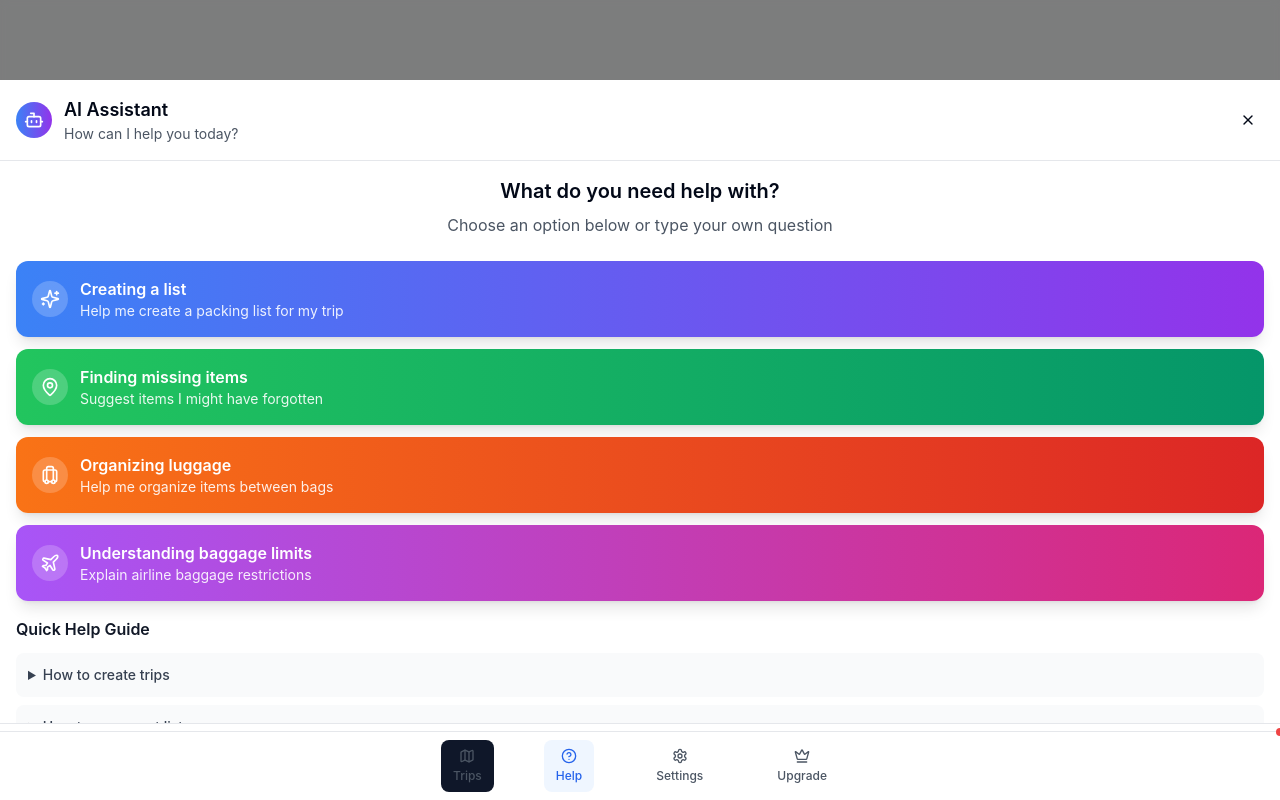
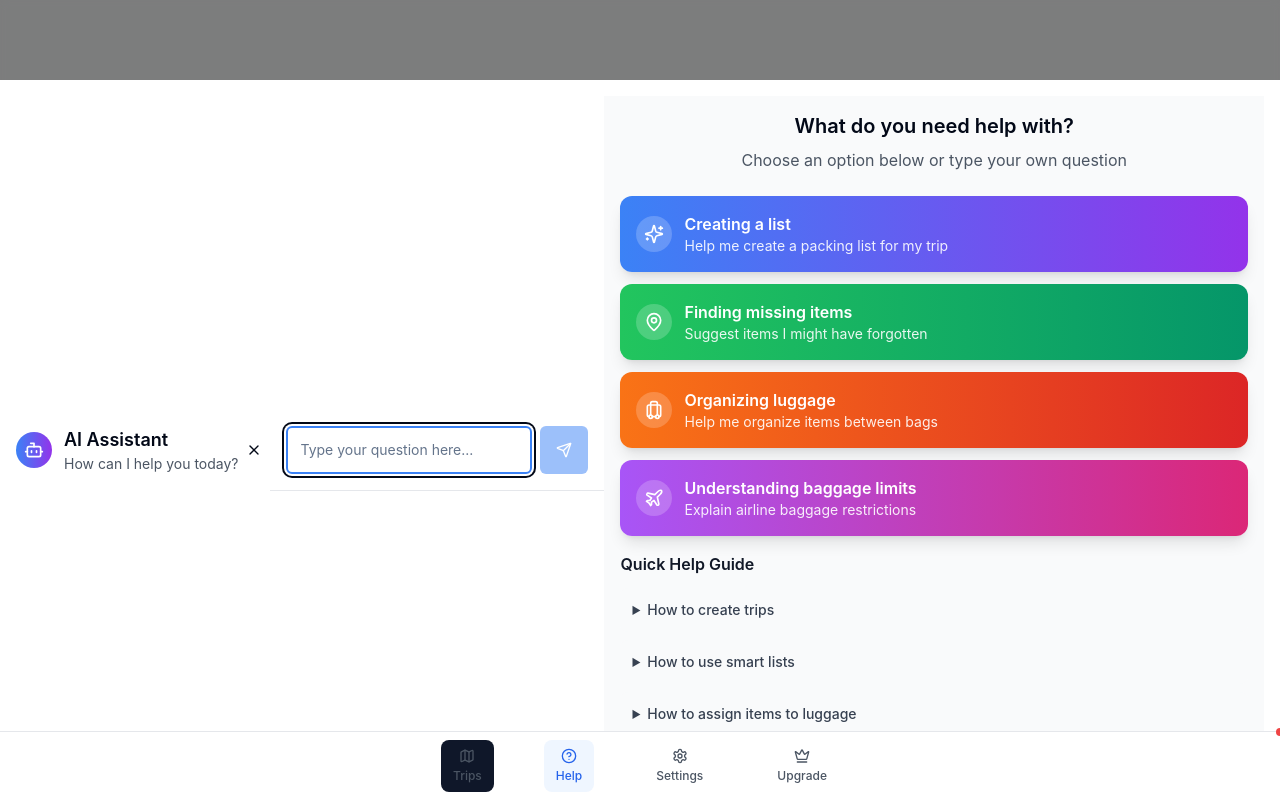
Before and after one commit to vlevsky/smart-pack-voyage, a React (Vite) app: page / in a window 1280 px wide. Both pictures are taken after a click on the button "Help". Built offline with nearby package versions, Linux system fonts and the light colour scheme.

Commit message:
Fix remaining issues
Move airline rules, improve settings, fix scrolling, and fix AI text input.

```diff
--- a/src/components/EnhancedAIAssistant.tsx
+++ b/src/components/EnhancedAIAssistant.tsx
@@ -148,8 +148,6 @@ export const EnhancedAIAssistant: React.FC<EnhancedAIAssistantProps> = ({
     setShowOptions(true);
   };
 
-  if (!isOpen) return null;
-
   return (
     <div className="fixed inset-0 bg-black/50 backdrop-blur-sm z-50 flex items-end justify-center">
       <motion.div
@@ -159,7 +157,7 @@ export const EnhancedAIAssistant: React.FC<EnhancedAIAssistantProps> = ({
         className="bg-white dark:bg-gray-900 rounded-t-3xl w-full h-[90vh] flex flex-col"
       >
         {/* Header */}
-        <div className="flex items-center justify-between p-4 border-b border-gray-200 dark:border-gray-700 bg-white dark:bg-gray-900 sticky top-0 z-10">
+        <div className="flex items-center justify-between p-4 border-b border-gray-200 dark:border-gray-700 bg-white dark:bg-gray-900 shrink-0">
           <div className="flex items-center gap-3">
             <div className="bg-gradient-to-r from-blue-500 to-purple-600 rounded-full p-2">
               <Bot className="h-5 w-5 text-white" />
@@ -178,11 +176,55 @@ export const EnhancedAIAssistant: React.FC<EnhancedAIAssistantProps> = ({
             <Button variant="ghost" size="sm" onClick={onClose} className="rounded-full h-8 w-8 p-0">
               <X className="h-4 w-4" />
             </Button>
+        </div>
+
+        {/* CRITICAL FIX: Input Section FIRST - Above all content */}
+        <div className="p-4 border-b border-gray-200 dark:border-gray-700 bg-white dark:bg-gray-900 shrink-0">
+          <div className="flex gap-2 items-end">
+            <div className="flex-1">
+              <Input
+                value={inputText}
+                onChange={(e) => setInputText(e.target.value)}
+                placeholder={showOptions ? "Type your question here..." : "Type your message..."}
+                onKeyDown={(e) => {
+                  if (e.key === 'Enter' && !e.shiftKey) {
+                    e.preventDefault();
+                    if (inputText.trim()) {
+                      if (showOptions) {
+                        setShowOptions(false);
+                      }
+                      handleSendMessage();
+                    }
+                  }
+                }}
+                className="min-h-[48px] text-base border-2 border-gray-300 dark:border-gray-600 focus:border-blue-500 focus:ring-2 focus:ring-blue-500/20 bg-white dark:bg-gray-800"
+                autoComplete="off"
+                autoCorrect="off"
+                autoCapitalize="sentences"
+                disabled={isTyping}
+                autoFocus
+              />
+            </div>
+            <Button
+              onClick={() => {
+                if (inputText.trim()) {
+                  if (showOptions) {
+                    setShowOptions(false);
+                  }
+                  handleSendMessage();
+                }
+              }}
+              disabled={!inputText.trim() || isTyping}
+              className="bg-blue-500 hover:bg-blue-600 disabled:opacity-50 min-h-[48px] min-w-[48px] shrink-0 text-white"
+              size="sm"
+            >
+              <Send className="h-5 w-5" />
+            </Button>
           </div>
         </div>
 
-        {/* Content */}
-        <div className="flex-1 overflow-hidden flex flex-col">
+        {/* Content Area - Now scrollable below input */}
+        <div className="flex-1 overflow-hidden flex flex-col bg-gray-50 dark:bg-gray-800">
           {showOptions ? (
             <div className="p-4 space-y-4 overflow-y-auto flex-1">
               <div className="text-center mb-6">
@@ -291,49 +333,6 @@ export const EnhancedAIAssistant: React.FC<EnhancedAIAssistantProps> = ({
           )}
         </div>
 
-        {/* Input Section - FIXED: Always visible and functional */}
-        <div className="p-4 border-t border-gray-200 dark:border-gray-700 bg-white dark:bg-gray-900 z-30 relative">
-          <div className="flex gap-2 items-end">
-            <div className="flex-1">
-              <Input
-                value={inputText}
-                onChange={(e) => setInputText(e.target.value)}
-                placeholder={showOptions ? "Or type your question here..." : "Type your message..."}
-                onKeyDown={(e) => {
-                  if (e.key === 'Enter' && !e.shiftKey) {
-                    e.preventDefault();
-                    if (inputText.trim()) {
-                      if (showOptions) {
-                        setShowOptions(false);
-                      }
-                      handleSendMessage();
-                    }
-                  }
-                }}
-                className="min-h-[44px] text-base border-2 border-gray-300 dark:border-gray-600 focus:border-blue-500 focus:ring-2 focus:ring-blue-500/20 bg-white dark:bg-gray-800"
-                autoComplete="off"
-                autoCorrect="off"
-                autoCapitalize="sentences"
-                disabled={isTyping}
-                autoFocus={!showOptions}
-              />
-            </div>
-            <Button
-              onClick={() => {
-                if (inputText.trim()) {
-                  if (showOptions) {
-                    setShowOptions(false);
-                  }
-                  handleSendMessage();
-                }
-              }}
-              disabled={!inputText.trim() || isTyping}
-              className="bg-blue-500 hover:bg-blue-600 disabled:opacity-50 min-h-[44px] min-w-[44px] shrink-0 border-2 border-blue-500 text-white"
-              size="sm"
-            >
-              <Send className="h-4 w-4" />
-            </Button>
-          </div>
         </div>
       </motion.div>
     </div>
--- a/src/components/EnhancedSettingsPanel.tsx
+++ b/src/components/EnhancedSettingsPanel.tsx
@@ -376,6 +376,89 @@ export const EnhancedSettingsPanel: React.FC<EnhancedSettingsPanelProps> = ({
                 )}
               </AnimatePresence>
             </Card>
+
+            {/* Advanced Settings */}
+            <Card className="overflow-hidden">
+              <div
+                className="p-4 cursor-pointer hover:bg-gray-50 dark:hover:bg-gray-800 transition-colors"
+                onClick={() => toggleSection('advanced')}
+              >
+                <div className="flex items-center justify-between">
+                  <div className="flex items-center gap-3">
+                    <Zap className="h-5 w-5 text-gray-600 dark:text-gray-300" />
+                    <span className="font-semibold text-gray-900 dark:text-white">Advanced Settings</span>
+                  </div>
+                  {expandedSections.includes('advanced') ?
+                    <ChevronDown className="h-4 w-4" /> :
+                    <ChevronRight className="h-4 w-4" />
+                  }
+                </div>
+              </div>
+
+              <AnimatePresence>
+                {expandedSections.includes('advanced') && (
+                  <motion.div
+                    initial={{ height: 0, opacity: 0 }}
+                    animate={{ height: 'auto', opacity: 1 }}
+                    exit={{ height: 0, opacity: 0 }}
+                    className="border-t border-gray-200 dark:border-gray-700"
+                  >
+                    <div className="p-4 space-y-3">
+
+                      {/* Auto-save */}
+                      <div className="flex items-center justify-between p-3 bg-gray-50 dark:bg-gray-800 rounded-lg">
+                        <div className="flex items-center gap-3">
+                          <Shield className="h-4 w-4 text-green-500" />
+                          <span className="font-medium text-gray-900 dark:text-white">Auto-save</span>
+                        </div>
+                        <Switch
+                          checked={true}
+                          onCheckedChange={() => {}}
+                        />
+                      </div>
+
+                      {/* Smart Notifications */}
+                      <div className="flex items-center justify-between p-3 bg-gray-50 dark:bg-gray-800 rounded-lg">
+                        <div className="flex items-center gap-3">
+                          <Bell className="h-4 w-4 text-blue-500" />
+                          <span className="font-medium text-gray-900 dark:text-white">Smart Notifications</span>
+                        </div>
+                        <Switch
+                          checked={false}
+                          onCheckedChange={() => {}}
+                        />
+                      </div>
+
+                      {/* Offline Mode */}
+                      <div className="flex items-center justify-between p-3 bg-gray-50 dark:bg-gray-800 rounded-lg">
+                        <div className="flex items-center gap-3">
+                          <Volume2 className="h-4 w-4 text-purple-500" />
+                          <span className="font-medium text-gray-900 dark:text-white">Offline Mode</span>
+                        </div>
+                        <Switch
+                          checked={true}
+                          onCheckedChange={() => {}}
+                        />
+                      </div>
+
+                      {/* Data Sync */}
+                      <div className="flex items-center justify-between p-3 bg-gray-50 dark:bg-gray-800 rounded-lg">
+                        <div className="flex items-center gap-3">
+                          <Zap className="h-4 w-4 text-orange-500" />
+                          <div>
+                            <p className="font-medium text-gray-900 dark:text-white">Data Sync</p>
+                            <p className="text-sm text-gray-500 dark:text-gray-400">Sync across devices</p>
+                          </div>
+                        </div>
+                        <Button variant="outline" size="sm">
+                          Sync Now
+                        </Button>
+                      </div>
+                    </div>
+                  </motion.div>
+                )}
+              </AnimatePresence>
+            </Card>
           </div>
         </div>
       </motion.div>
--- a/src/components/PremadeListsModal.tsx
+++ b/src/components/PremadeListsModal.tsx
@@ -2004,7 +2004,7 @@ export const PremadeListsModal: React.FC<PremadeListsModalProps> = ({
                 : 'text-gray-500 hover:text-gray-700 dark:text-gray-400'
             }`}
           >
-            Airline Rules ({airlines.length})
+            Baggage Rules ({airlines.length})
           </button>
         </div>
 
```
